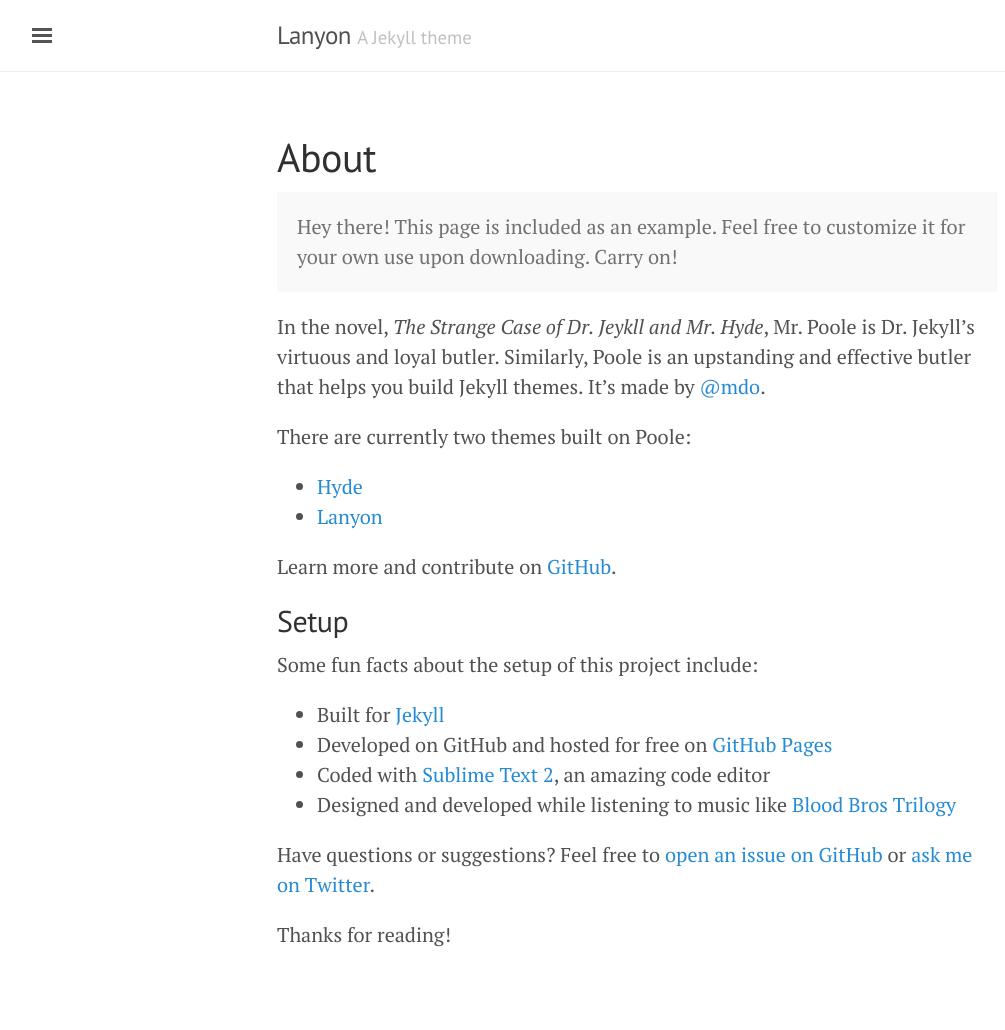
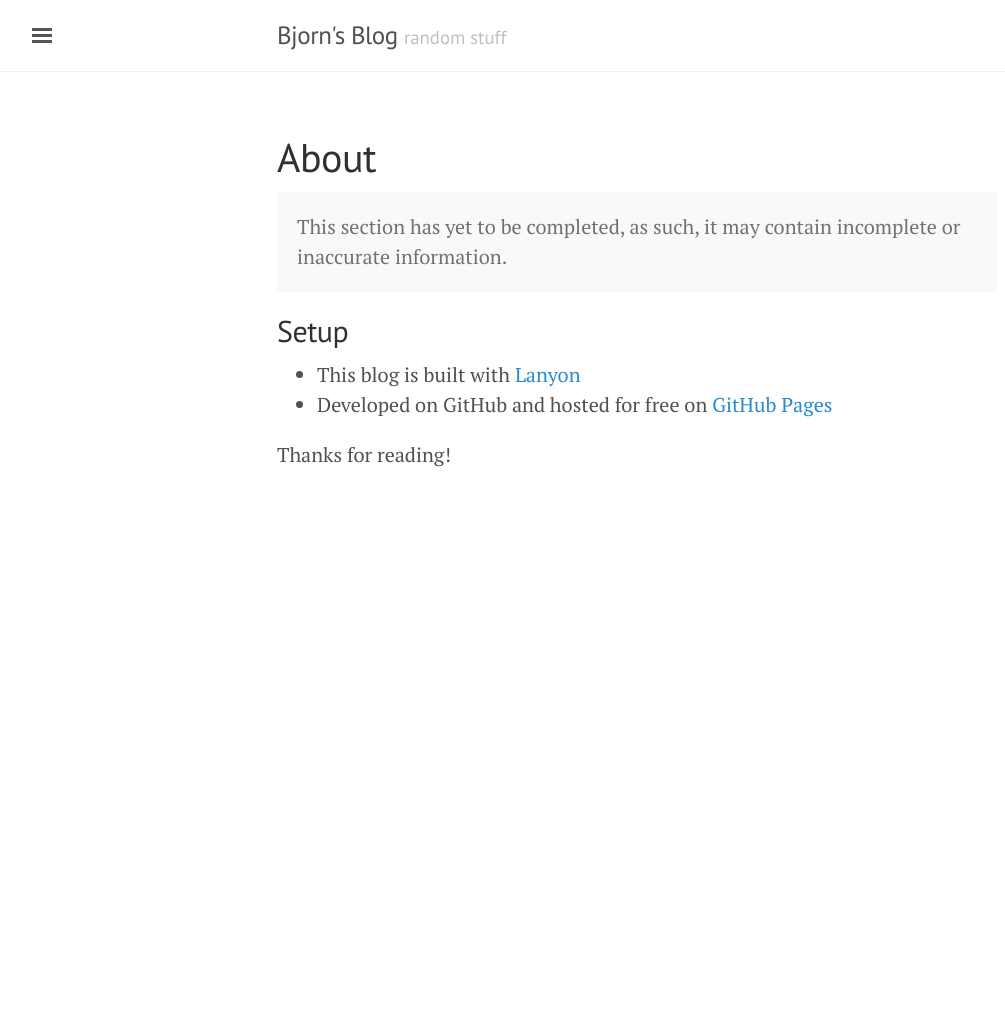
Before and after one commit to duckness/duckness.github.io, a Jekyll site: the page built from about.md, in a window 1280 px wide. Shown: the whole page, without its empty margins (3-1008 px from the left). Built offline with Jekyll 4.4.1, drawn with Linux system fonts in a browser that asks for light colours; after the commit the page ends 900 px from its top, so only the background shows below that.

Commit message:
Edit about page and my info.

```diff
--- a/_config.yml
+++ b/_config.yml
@@ -5,18 +5,18 @@
 relative_permalinks: true
 
 # Setup
-title:               Lanyon
-tagline:             'A Jekyll theme'
-description:         'A reserved <a href="http://jekyllrb.com" target="_blank">Jekyll</a> theme that places the utmost gravity on content with a hidden drawer. Made by <a href="https://twitter.com/mdo" target="_blank">@mdo</a>.'
-url:                 http://lanyon.getpoole.com
+title:               Bjorn's Blog
+tagline:             'random stuff'
+description:         'A blog about mostly technology things.'
+url:                 http://bjornl.im
 baseurl:             ''
 paginate:            5
 
 # About/contact
 author:
-  name:              Mark Otto
-  url:               https://twitter.com/mdo
-  email:             markdotto@gmail.com
+  name:              Bjorn Lim
+  url:               http://bjornl.im
+  email:             mail@bjornl.im
 
 # Custom vars
 version:             1.0.0
--- a/_includes/sidebar.html
+++ b/_includes/sidebar.html
@@ -24,10 +24,7 @@
         {% endif %}
       {% endif %}
     {% endfor %}
-
-    <a class="sidebar-nav-item" href="{{ site.github.repo }}/archive/v{{ site.version }}.zip">Download</a>
     <a class="sidebar-nav-item" href="{{ site.github.repo }}">GitHub project</a>
-    <span class="sidebar-nav-item">Currently v{{ site.version }}</span>
   </nav>
 
   <div class="sidebar-item">
--- a/about.md
+++ b/about.md
@@ -4,27 +4,13 @@
 ---
 
 <p class="message">
-  Hey there! This page is included as an example. Feel free to customize it for your own use upon downloading. Carry on!
+This section has yet to be completed, as such, it may contain incomplete or inaccurate information.
 </p>
 
-In the novel, *The Strange Case of Dr. Jeykll and Mr. Hyde*, Mr. Poole is Dr. Jekyll's virtuous and loyal butler. Similarly, Poole is an upstanding and effective butler that helps you build Jekyll themes. It's made by [@mdo](https://twitter.com/mdo).
-
-There are currently two themes built on Poole:
-
-* [Hyde](http://hyde.getpoole.com)
-* [Lanyon](http://lanyon.getpoole.com)
-
-Learn more and contribute on [GitHub](https://github.com/poole).
 
 ## Setup
 
-Some fun facts about the setup of this project include:
-
-* Built for [Jekyll](http://jekyllrb.com)
+* This blog is built with [Lanyon](http://lanyon.getpoole.com)
 * Developed on GitHub and hosted for free on [GitHub Pages](https://pages.github.com)
-* Coded with [Sublime Text 2](http://sublimetext.com), an amazing code editor
-* Designed and developed while listening to music like [Blood Bros Trilogy](https://soundcloud.com/maddecent/sets/blood-bros-series)
-
-Have questions or suggestions? Feel free to [open an issue on GitHub](https://github.com/poole/issues/new) or [ask me on Twitter](https://twitter.com/mdo).
 
 Thanks for reading!
```
